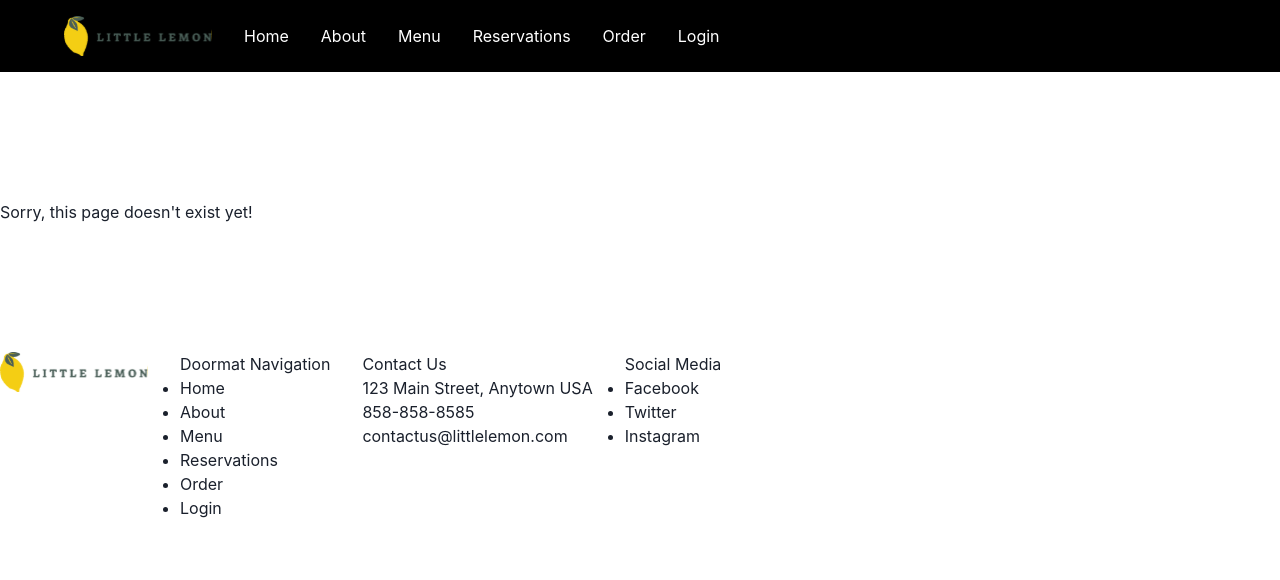
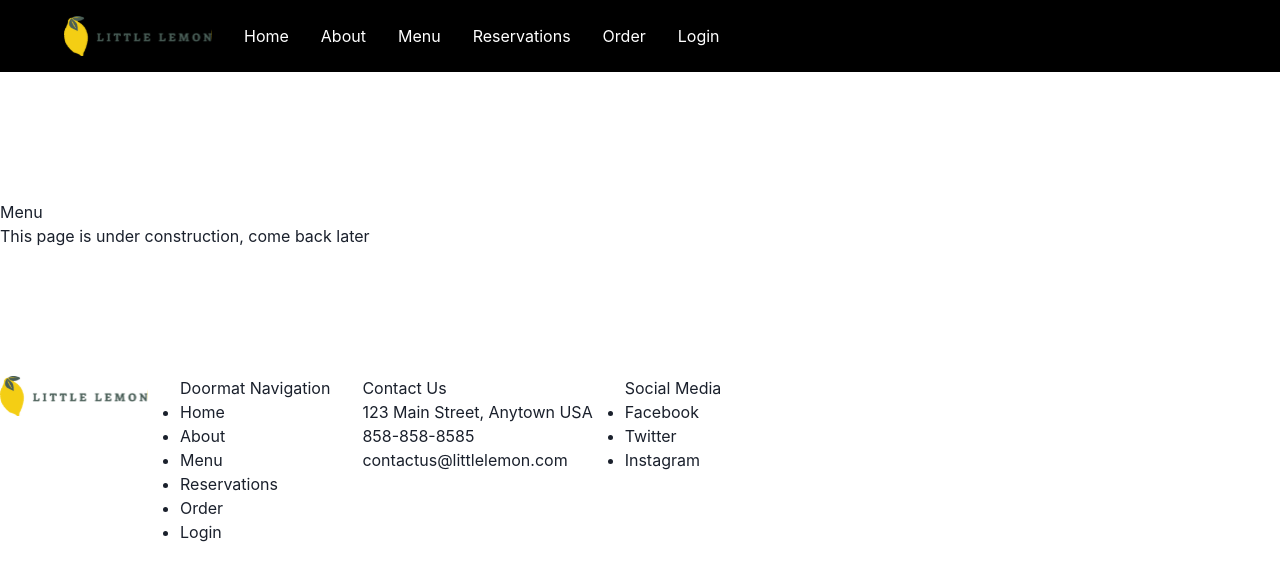
Before and after one commit to schouppeyoran/coursera-capstone, a React (Create React App) app: page /menu in a window 1280 px wide. Shown: the top 580 px of the page. Built offline with nearby package versions, Linux system fonts and the light colour scheme.

Commit message:
add title to placeholder page

```diff
--- a/src/App.js
+++ b/src/App.js
@@ -19,11 +19,11 @@ const App = () => {
         <Main>
           <Routes>
             <Route path="/" element={<Homepage/>} />
-            <Route path="/about" element={<PlaceHolder/>} />
-            <Route path="/menu" element={<PlaceHolder/>} />
+            <Route path="/about" element={<PlaceHolder title="About Us"/>} />
+            <Route path="/menu" element={<PlaceHolder title="Menu"/>} />
             <Route path="/reservations" element={<Reservations/>} />
-            <Route path="/order" element={<PlaceHolder/>} />
-            <Route path="/login" element={<PlaceHolder/>} />
+            <Route path="/order" element={<PlaceHolder title="Order Online"/>} />
+            <Route path="/login" element={<PlaceHolder title="Customer Portal"/>} />
           </Routes>
         </Main>
         <Footer />
--- a/src/pages/PlaceHolder.js
+++ b/src/pages/PlaceHolder.js
@@ -1,16 +1,14 @@
-// This page will show a message that the acual page for the section selected doesn't exist yet
+// PlaceHolder.js
 import React from 'react';
 import './PlaceHolder.css';
 
-const PlaceHolder = () => {
+const PlaceHolder = ({ title }) => {
     return (
-        <div className="container">
-            <div className="row">
-                <div className="col-md-12">
-                    <h1>Sorry, this page doesn't exist yet!</h1>
-                </div>
-            </div>
-        </div>
+        <>
+            <h1>{title}</h1>
+            <p>This page is under construction, come back later</p>
+        </>
     );
 };
+
 export default PlaceHolder;
```
